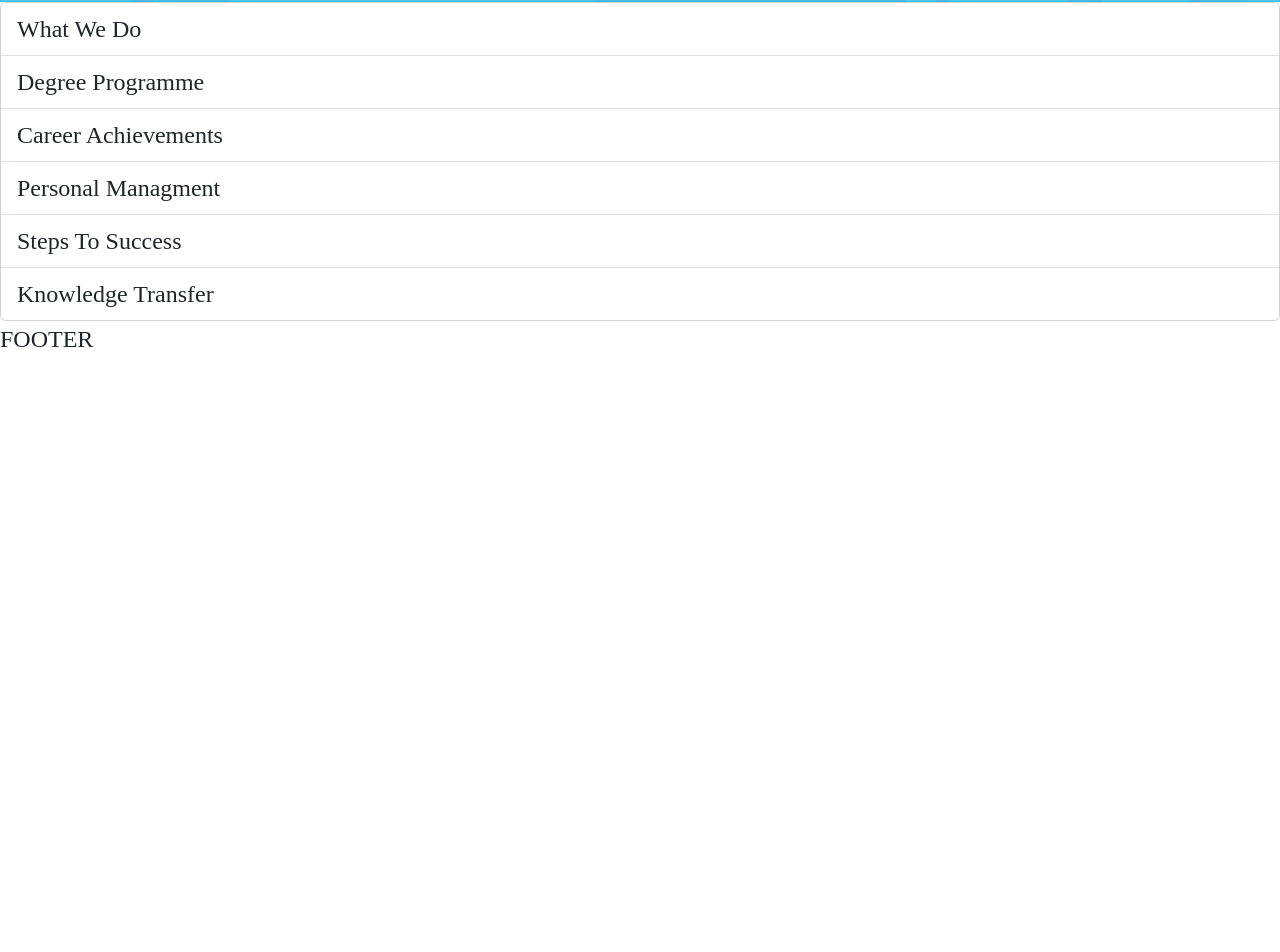
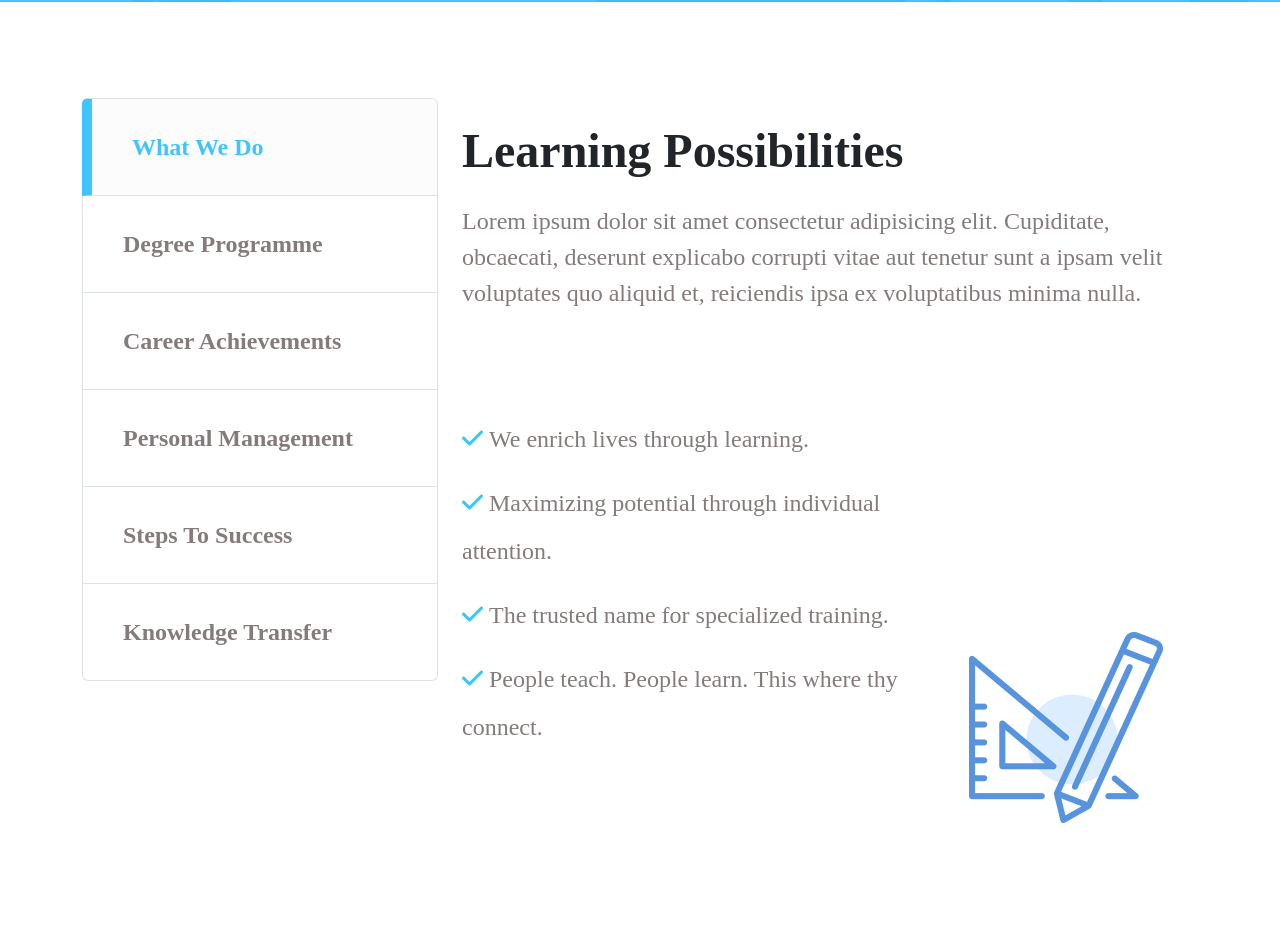
Before and after one commit to andreacagnina/proj-html-vuejs, a Vue app: page / in a window 1280 px wide. Shown: the part 3708-4660 px from the top of the page. Before the commit the page ends 4065 px from the top, so only its background shows below. Built offline with nearby package versions, Linux system fonts and the light colour scheme.

Commit message:
[feat] fourth section

```diff
--- /dev/null
+++ b/src/components/MFifthSection.vue
@@ -0,0 +1,15 @@
+<script>
+export default {
+
+}
+</script>
+
+<template>
+    <div>
+
+    </div>
+</template>
+
+<style lang="scss" scoped>
+@use '../styles/partials/Colors' as*;
+</style>
--- a/src/components/MFirstSection.vue
+++ b/src/components/MFirstSection.vue
@@ -40,9 +40,7 @@ h3 {
     font-weight: 600;
 }
 
-p {
-    color: $a847b7b;
-}
+
 
 h3 {
     color: $a40c4ff;
@@ -53,4 +51,8 @@ img {
     height: 100%;
     object-fit: cover;
 }
+
+p {
+    color: $a847b7b;
+}
 </style>
--- a/src/components/MFourthSection.vue
+++ b/src/components/MFourthSection.vue
@@ -6,25 +6,111 @@ export default {
                 'What We Do',
                 'Degree Programme',
                 'Career Achievements',
-                'Personal Managment',
+                'Personal Management',
                 'Steps To Success',
                 'Knowledge Transfer',
             ],
+            labels: [
+                'We enrich lives through learning.',
+                'Maximizing potential through individual attention.',
+                'The trusted name for specialized training.',
+                'People teach. People learn. This where thy connect.',
+            ],
             currentIndex: 0,
         }
-    }
+    },
+    methods: {
+        goToSlide(index) {
+            this.currentIndex = index;
+        }
+    },
 }
 </script>
 
 <template>
-    <div class="card">
-        <ul class="list-group list-group-flush">
-            <li class="list-group-item" v-for="(label, index) in infos" :key="index">{{ label }}</li>
+    <div class="container my-5">
+        <div class="row">
+            <div class="col-12 col-md-4">
+                <div class="content my-5">
+                    <div>
+                        <ul class="list-group">
+                            <li class="list-group-item" v-for="(tab, index) in infos" :key="index"
+                                @click="goToSlide(index)" :class="(index === currentIndex) ? 'selected' : ''">{{
+                                    tab }}</li>
+                        </ul>
+                    </div>
+                </div>
+            </div>
+            <div class="col-12 col-md-8">
+                <div class="content my-md-5 py-4">
+                    <h2>Learning Possibilities</h2>
+                    <p class="mt-4 mb-5">Lorem ipsum dolor sit amet consectetur adipisicing elit. Cupiditate,
+                        obcaecati,
+                        deserunt
+                        explicabo corrupti vitae aut tenetur sunt a ipsam velit voluptates quo aliquid et, reiciendis
+                        ipsa ex voluptatibus minima nulla.</p>
+                    <div class="row">
+                        <div class="col-8">
+                            <div class="content">
+                                <ul class="lh-lg py-md-5">
+                                    <li class="py-2" v-for="(label, index) in labels" :key="index">
+                                        <span><i class="fas fa-check"></i>&nbsp;</span><span>{{ label }}</span>
+                                    </li>
+                                </ul>
+                            </div>
+                        </div>
+                        <div class="col-4 align-self-end">
+                            <div class="content ">
+                                <img src="../assets/img/h12-tabs-icon-1.png" alt="geom img">
+                            </div>
+                        </div>
+                    </div>
+                </div>
+            </div>
+        </div>
+    </div>
 
-        </ul>
-    </div>
 </template>
 
 <style lang="scss" scoped>
 @use '../styles/partials/Colors' as*;
+
+h2,
+h3 {
+    font-weight: 600;
+}
+
+ul.list-group {
+    li {
+        font-weight: 600;
+        color: $a847b7b;
+        padding: 30px 40px;
+    }
+
+    li:hover {
+        color: $a55acee;
+        background-color: $fcfcfc;
+        cursor: pointer;
+    }
+
+    .selected {
+        color: $a40c4ff;
+        background-color: $fcfcfc;
+        border-left: 10px solid $a40c4ff;
+    }
+}
+
+i {
+    color: $a40c4ff;
+}
+
+p {
+    color: $a847b7b;
+}
+
+.col-8 li {
+
+    color: $a847b7b;
+
+}
 </style>
--- a/src/components/MSecondSection.vue
+++ b/src/components/MSecondSection.vue
@@ -62,4 +62,8 @@ img {
     height: 70%;
     object-fit: cover;
 }
+
+p {
+    color: $a847b7b;
+}
 </style>
--- a/src/components/MainApp.vue
+++ b/src/components/MainApp.vue
@@ -4,6 +4,7 @@ import MFirstSection from './MFirstSection.vue';
 import MSecondSection from './MSecondSection.vue';
 import MThirdSection from './MThirdSection.vue';
 import MFourthSection from './MFourthSection.vue';
+import MFifthSection from './MFifthSection.vue';
 
 export default {
   components: {
@@ -12,6 +13,7 @@ export default {
     MSecondSection,
     MThirdSection,
     MFourthSection,
+    MFifthSection,
   }
 
 }
@@ -24,6 +26,7 @@ export default {
   <MSecondSection />
   <MThirdSection />
   <MFourthSection />
+  <MFifthSection />
 
 </template>
 
--- a/src/styles/generals.scss
+++ b/src/styles/generals.scss
@@ -1,4 +1,5 @@
 @import "../node_modules/bootstrap/scss/bootstrap";
+
 
 body {
     font-size: 1.5rem;
```
